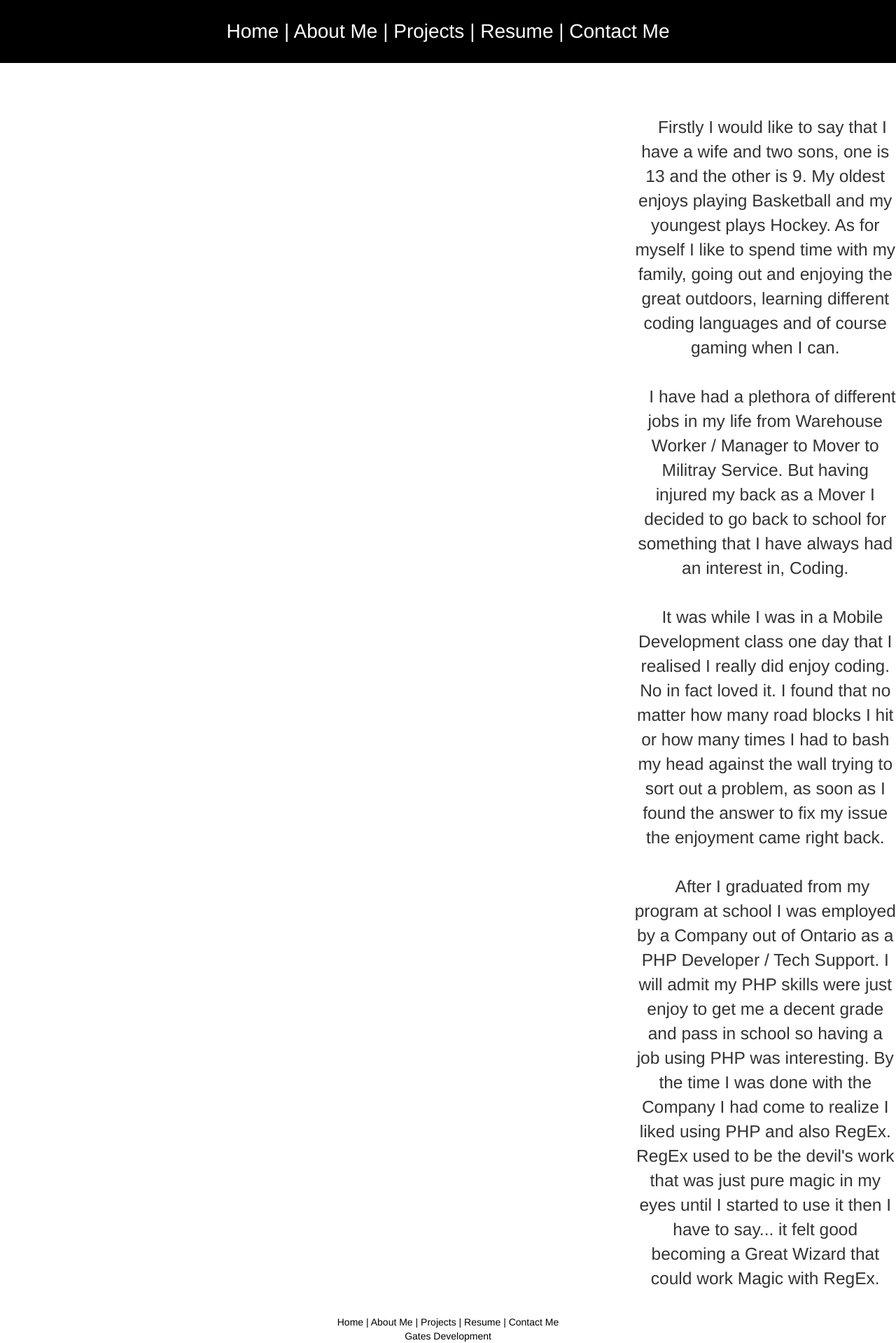
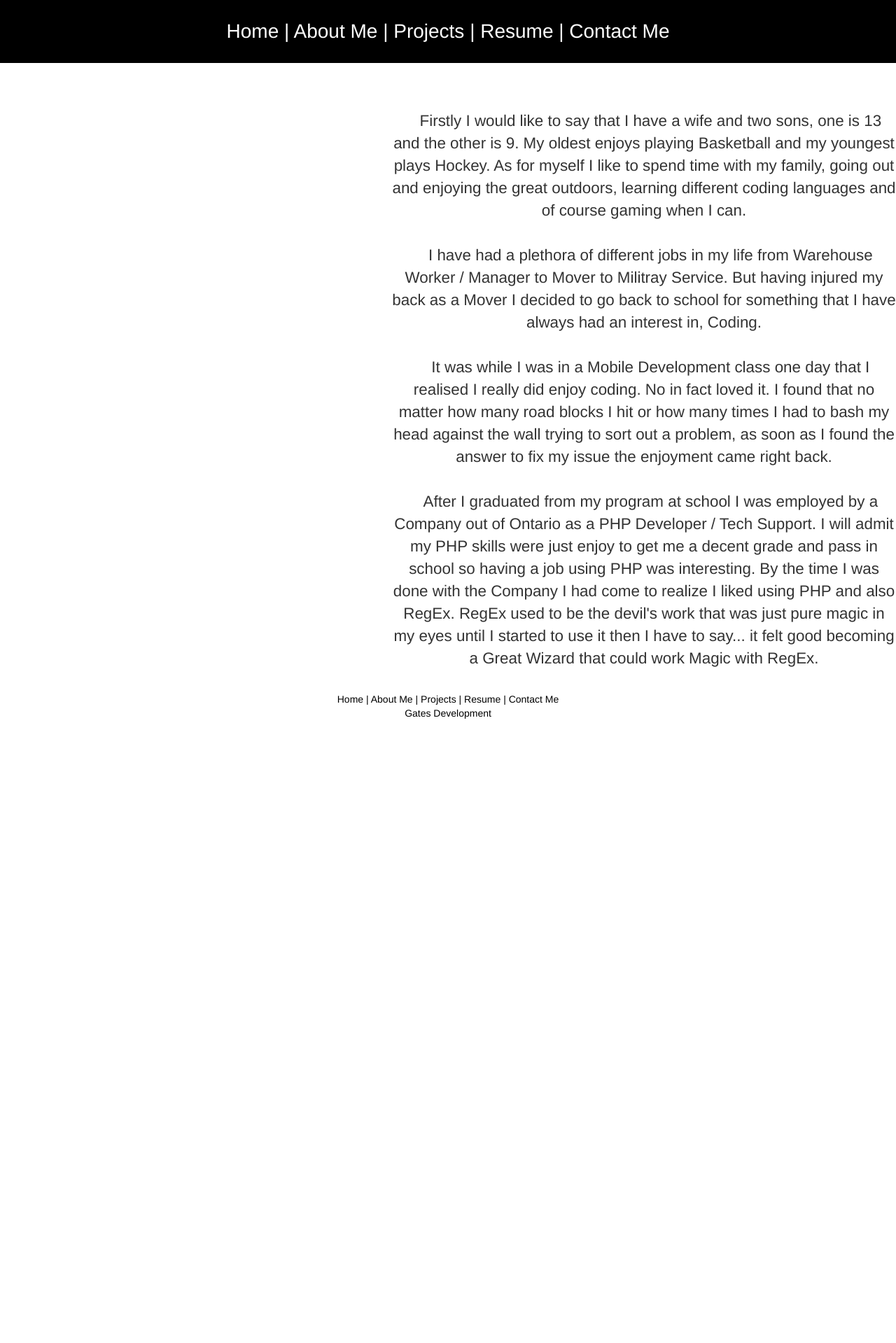
Before and after one commit to GatesAJ/portfolio, a PHP site: page /myproject/aboutMe.php in a window 1280 px wide. Shown: the whole page at 70% size. After the commit the page ends 1027 px from the top, so only its background shows below. Run offline with PHP 8.4, Linux system fonts and the light colour scheme; some libraries are stand-ins or nearby versions.

Commit message:
changed font size and margin left

```diff
--- a/styles.css
+++ b/styles.css
@@ -32,11 +32,11 @@
 
 #aboutMe{
 
-    font-size: 1.75em;
+    font-size: 1.60em;
     text-align: center;
     padding-top: 3em;
     max-width: 33.5em;
-    margin-left: 37em;
+    margin-left: 25em;
     word-wrap: break-word;
 }
 
```
